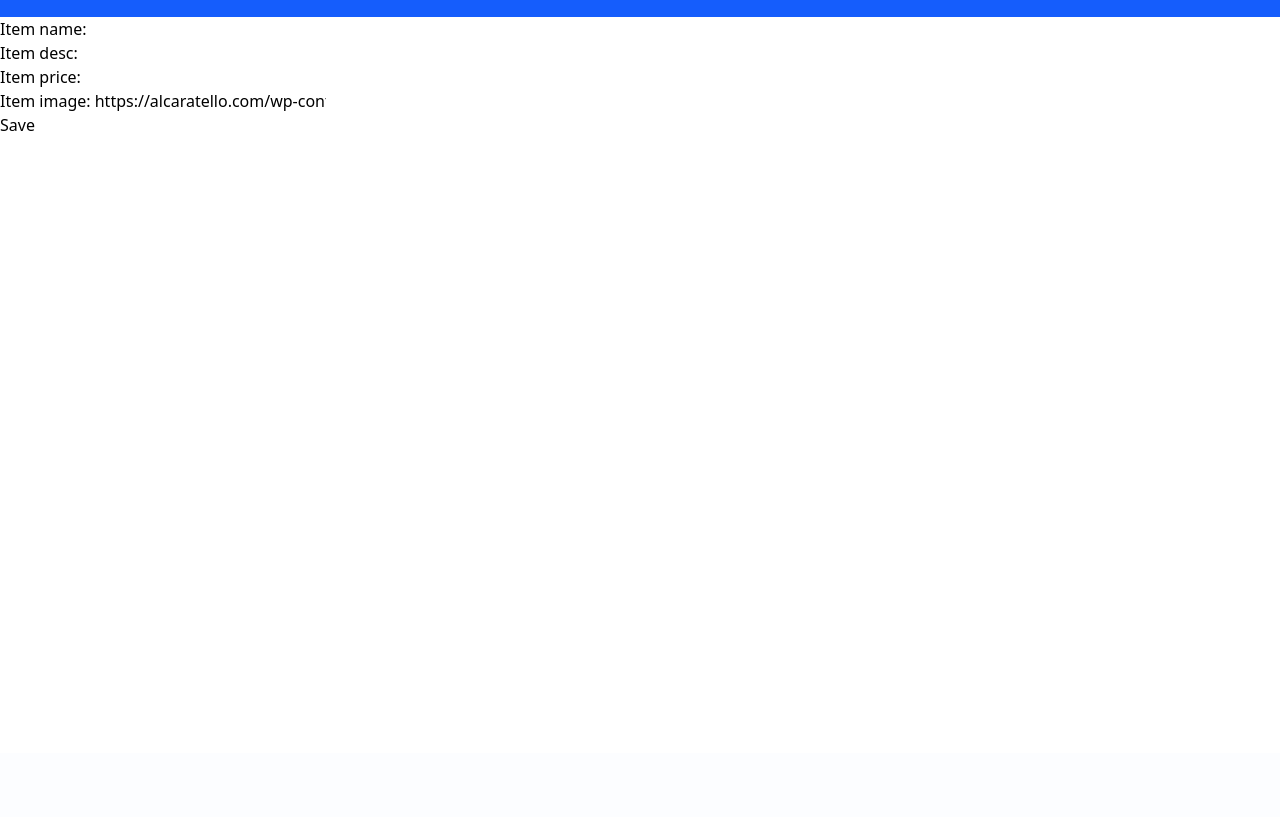
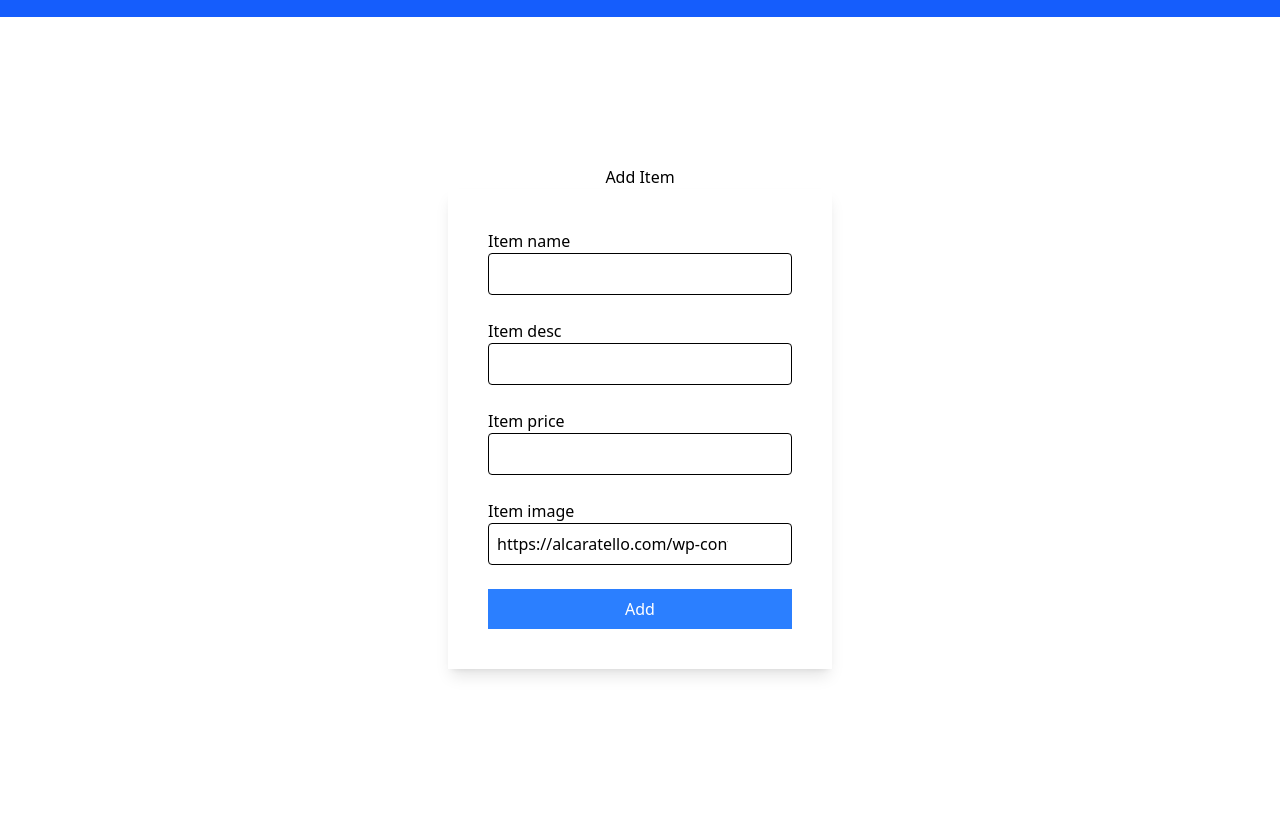
Before and after one commit to soheilrabiee/django-projects, a Django app: template django-masterclass/mysite/myapp/templates/myapp/item-form.html in a window 1280 px wide. Shown: the part 47-864 px from the top of the page. Before the commit the page ends 178 px from the top, so only its background shows below. Run offline with Django 5.2, Linux system fonts and the light colour scheme; the template is opened without the code that fills it: values that come from a table or form of the project are taken from there, others are empty; parts of the project's set-up code (start-up, migrations or seed data) failed here and were passed over.

Commit message:
Update the item form template for the item creation function-based view

```diff
--- a/django-masterclass/mysite/myapp/templates/myapp/index.html
+++ b/django-masterclass/mysite/myapp/templates/myapp/index.html
@@ -15,7 +15,7 @@
                     <div>{{ item.user_name }}</div>
                     <div>Added {{ item.created_at | timesince }} ago</div>
                     <div class="text-green-700 font-bold">{{ item.item_price | currency }}</div>
-                    <div>Discounted price: {{ item.item_price | discount:10 }}</div>
+                    {% comment %} <div>Discounted price: {{ item.item_price | discount:10 }}</div> {% endcomment %}
                 </div>
                 <div>
                     <div>
--- a/django-masterclass/mysite/myapp/templates/myapp/item-form.html
+++ b/django-masterclass/mysite/myapp/templates/myapp/item-form.html
@@ -1,10 +1,23 @@
 {% extends "myapp/base.html" %}
 {% block body %}
-    <form method="post">
-        {% comment %} Prevents all the csrf attacks on form {% endcomment %}
-        {% csrf_token %}
-        {% comment %} model form should be inside a html form tag  {% endcomment %}
-        {{ form }}
-        <button type="submit">Save</button>
-    </form>
+    <div class="flex flex-col justify-center items-center min-h-screen p-10">
+        <h1>Add Item</h1>
+        <form method="post" class="shadow-lg space-y-6 p-10 w-96">
+            {% csrf_token %}
+            {% if form.non_field_errors %}
+                <div class="bg-red-500 text-white p-2">
+                    {% for error in form.non_field_errors %}
+                        <p>{{ error }}</p>
+                    {% endfor %}
+                </div>
+            {% endif %}
+            {% for field in form %}
+                <div>
+                    <label for="">{{ field.label }}</label>
+                    <div class="border rounded p-2">{{ field }}</div>
+                </div>
+            {% endfor %}
+            <button class="bg-blue-500 text-white px-4 py-2 w-full">Add</button>
+        </form>
+    </div>
 {% endblock body %}
--- a/django-masterclass/mysite/myapp/urls.py
+++ b/django-masterclass/mysite/myapp/urls.py
@@ -15,7 +15,7 @@ urlpatterns = [
     path("", views.index, name="index"),
     # Catching id value from the dynamic url
     path("<int:id>/", views.detail, name="detail"),
-    path("add/", views.ItemCreateView.as_view(), name="create_item"),
+    path("add/", views.create_item, name="create_item"),
     path("update/<int:pk>/", views.ItemUpdateView.as_view(), name="update_item"),
     path("delete/<int:id>/", views.delete_item, name="delete_item"),
 ]
```
